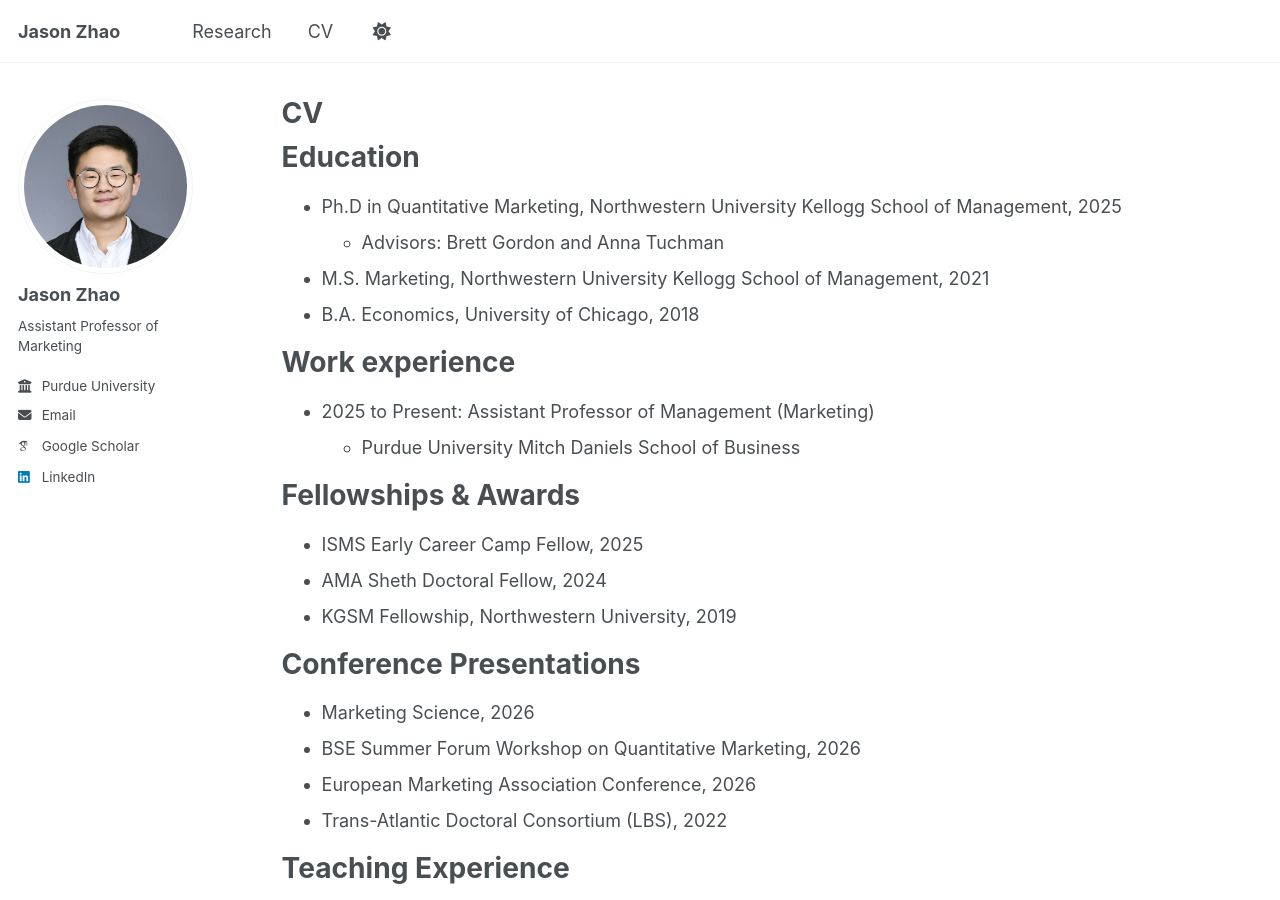
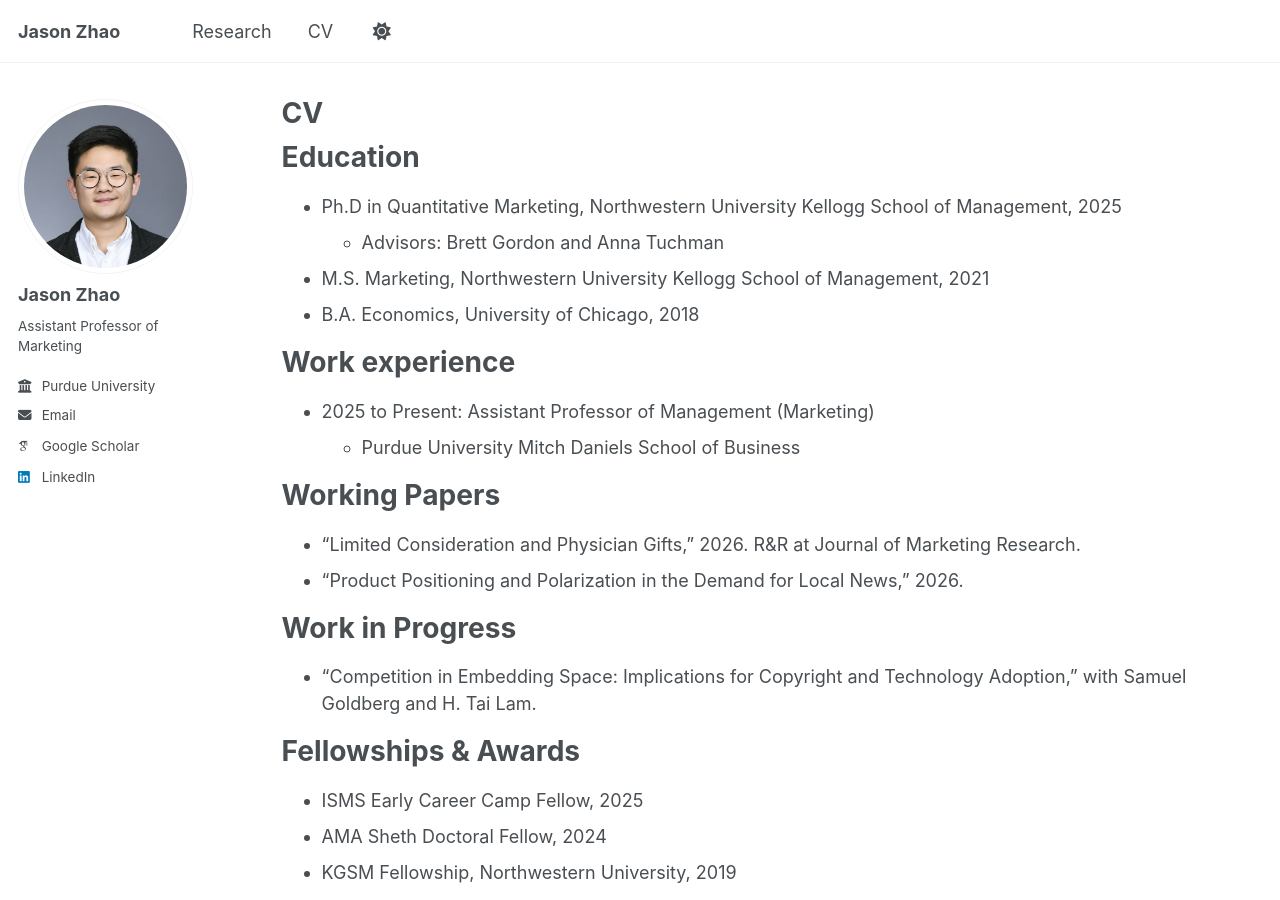
Before and after one commit to zhaocommajason/zhaocommajason.github.io, a Jekyll site: the page built from _pages/cv.md, in a window 1280 px wide and 900 px high. Built offline with Jekyll 4.4.1, drawn with Linux system fonts in a browser that asks for light colours; some web fonts are replaced; a script that is not in the unit is left out.

Commit message:
Updated paper info

```diff
--- a/_pages/cv.md
+++ b/_pages/cv.md
@@ -21,6 +21,15 @@ Work experience
 * 2025 to Present: Assistant Professor of Management (Marketing)
   * Purdue University Mitch Daniels School of Business
 
+
+Working Papers
+======
+* "Limited Consideration and Physician Gifts," 2026. R&R at Journal of Marketing Research.
+* "Product Positioning and Polarization in the Demand for Local News," 2026.
+
+Work in Progress
+======
+* "Competition in Embedding Space: Implications for Copyright and Technology Adoption," with Samuel Goldberg and H. Tai Lam.
 
 Fellowships & Awards
 ======
--- a/_pages/publications.html
+++ b/_pages/publications.html
@@ -31,3 +31,6 @@ author_profile: true
     {% include archive-single.html %}
   {% endfor %}
 {% endif %}
+
+<h2>Work in Progress</h2><hr />
+<p>"Competition in Embedding Space: Implications for Copyright and Technology Adoption," with Samuel Goldberg and H. Tai Lam.</p>
```
Also changed, not shown: _publications/2025-PhysGifts.md (+3 -1 lines).
